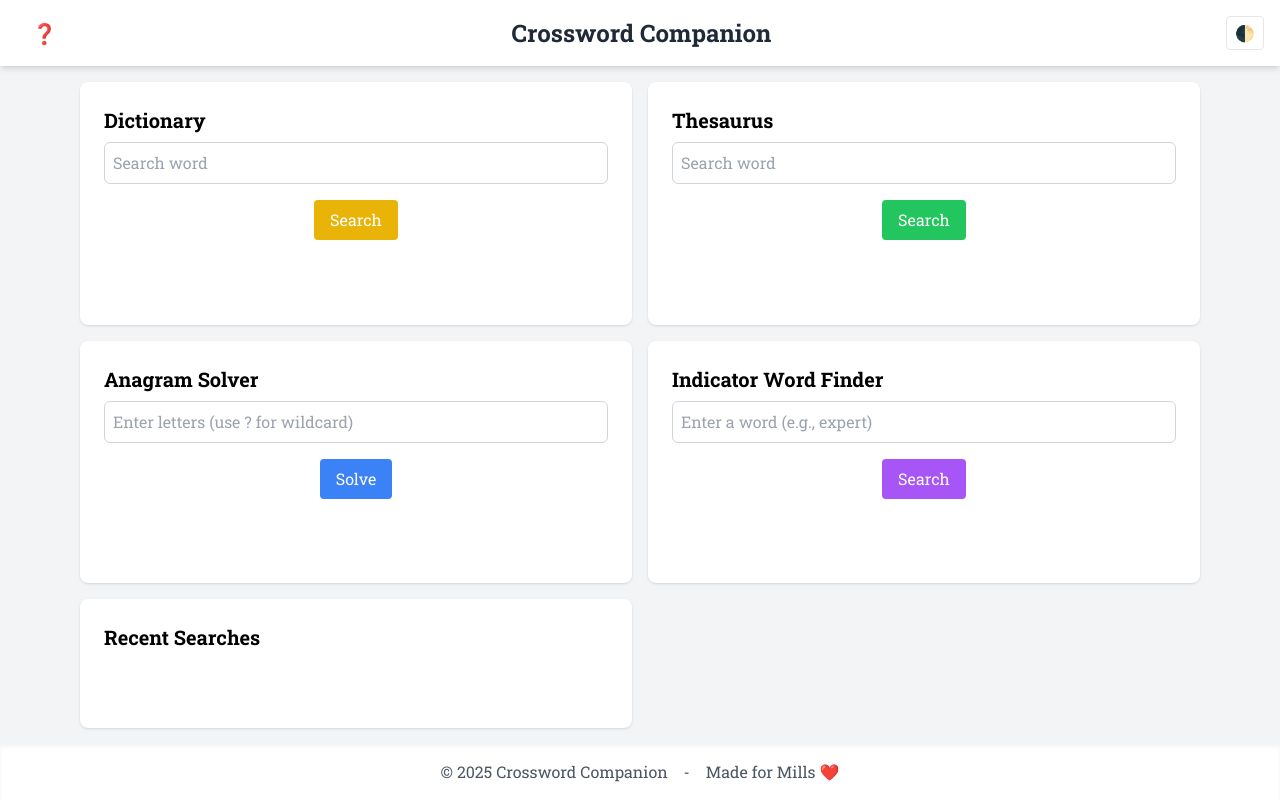
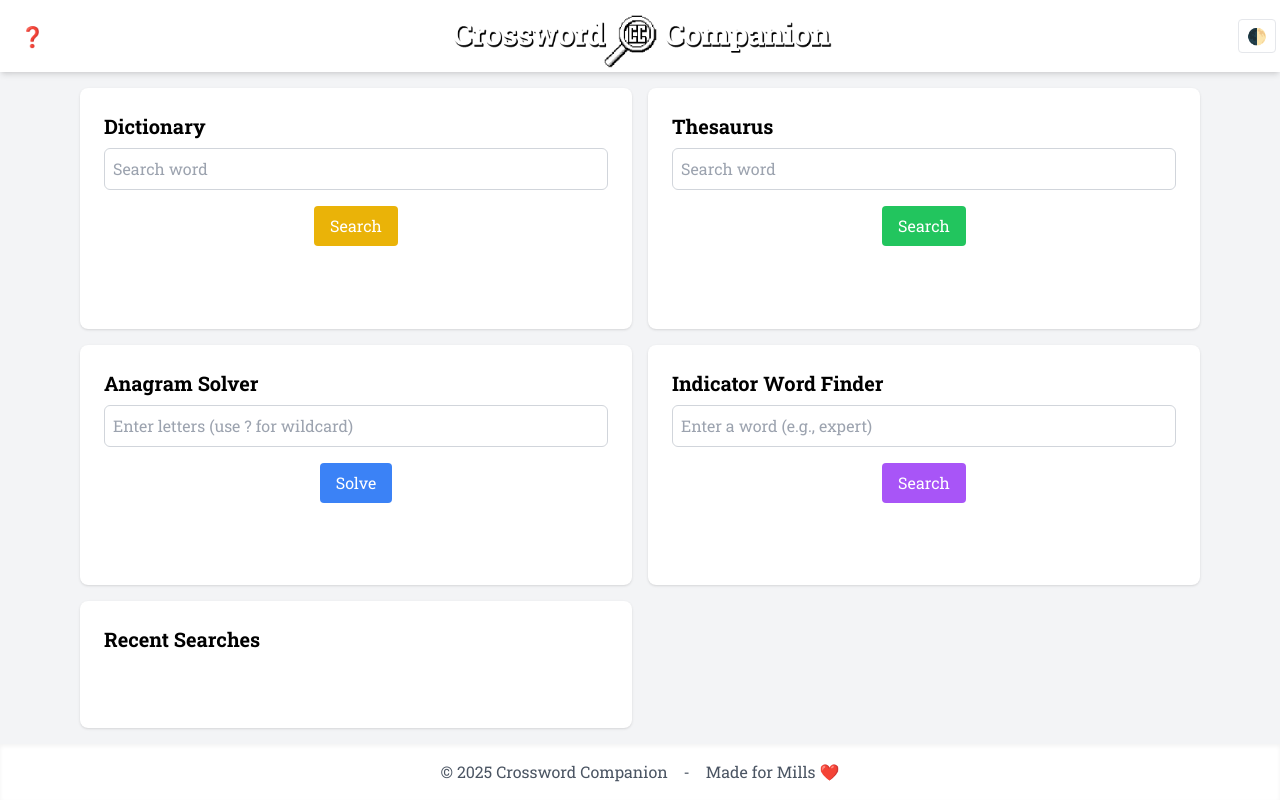
Before and after one commit to joe-sykes/crossword-companion, a website: page frontend/index.html in a window 1280 px wide. Drawn offline with nearby package versions, Linux system fonts and the light colour scheme.

Commit message:
Updated banner

```diff
--- a/frontend/index.html
+++ b/frontend/index.html
@@ -45,12 +45,13 @@
 <body class="bg-gray-100 min-h-screen flex flex-col">
 
     <!-- Header -->
-    <header class="bg-white dark:bg-gray-700 shadow-md p-4">
+    <header class="bg-white dark:bg-gray-700 shadow-md p-1">
         <div class="flex items-center">
             <button id="info-btn" class="ml-4 text-gray-700 hover:text-gray-900 text-xl font-bold">❓</button>
-            <button onclick="window.location.reload();"
-                    class="flex-1 text-2xl font-bold text-gray-800 dark:text-gray-100 text-center">
-                Crossword Companion
+            <button onclick="window.location.reload();" class="flex-1 flex justify-center">
+                <img src="banner.png"
+                    alt="Crossword Companion"
+                    class="h-12 md:h-16 object-contain" />
             </button>
             <button id="dark-toggle" class="px-2 py-1 border rounded">🌓</button>
         </div>
--- a/frontend/styles.css
+++ b/frontend/styles.css
@@ -14,6 +14,12 @@ h1, h2 {
 .lexend-deca {
   font-family: 'Lexend Deca', sans-serif;
 }
+
+/* Banner Image */
+header img {
+  image-rendering: -webkit-optimize-contrast;
+}
+
 
 /* Word links */
 .word-link {
```
Also changed, not shown: frontend/banner.png (added).
